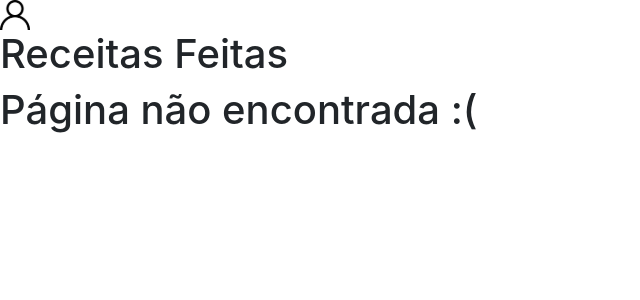
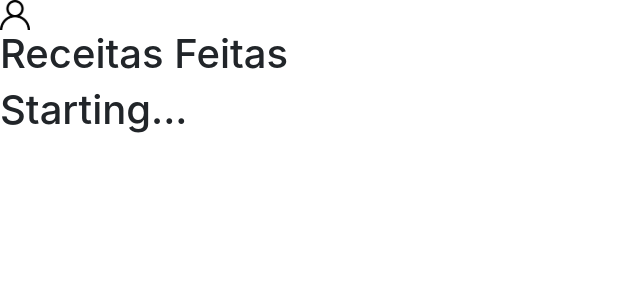
Before and after one commit to bearibeiroa/Recipe-App, a React (Create React App) app: page /receitas-feitas in a window 1280 px wide. Shown: the top 300 px of the page, without its empty margins (0-640 px from the left). Built offline with nearby package versions, Linux system fonts and the light colour scheme; no server answers.

Commit message:
Iniciando a tela

```diff
--- a/src/pages/ReceitasFeitas.js
+++ b/src/pages/ReceitasFeitas.js
@@ -7,7 +7,7 @@ function ReceitasFeitas() {
   return (
     <>
       <Header title={ title } haveSearch={ haveSearch } />
-      <h1>Página não encontrada :(</h1>
+      <h1>Starting...</h1>
     </>
   );
 }
```
